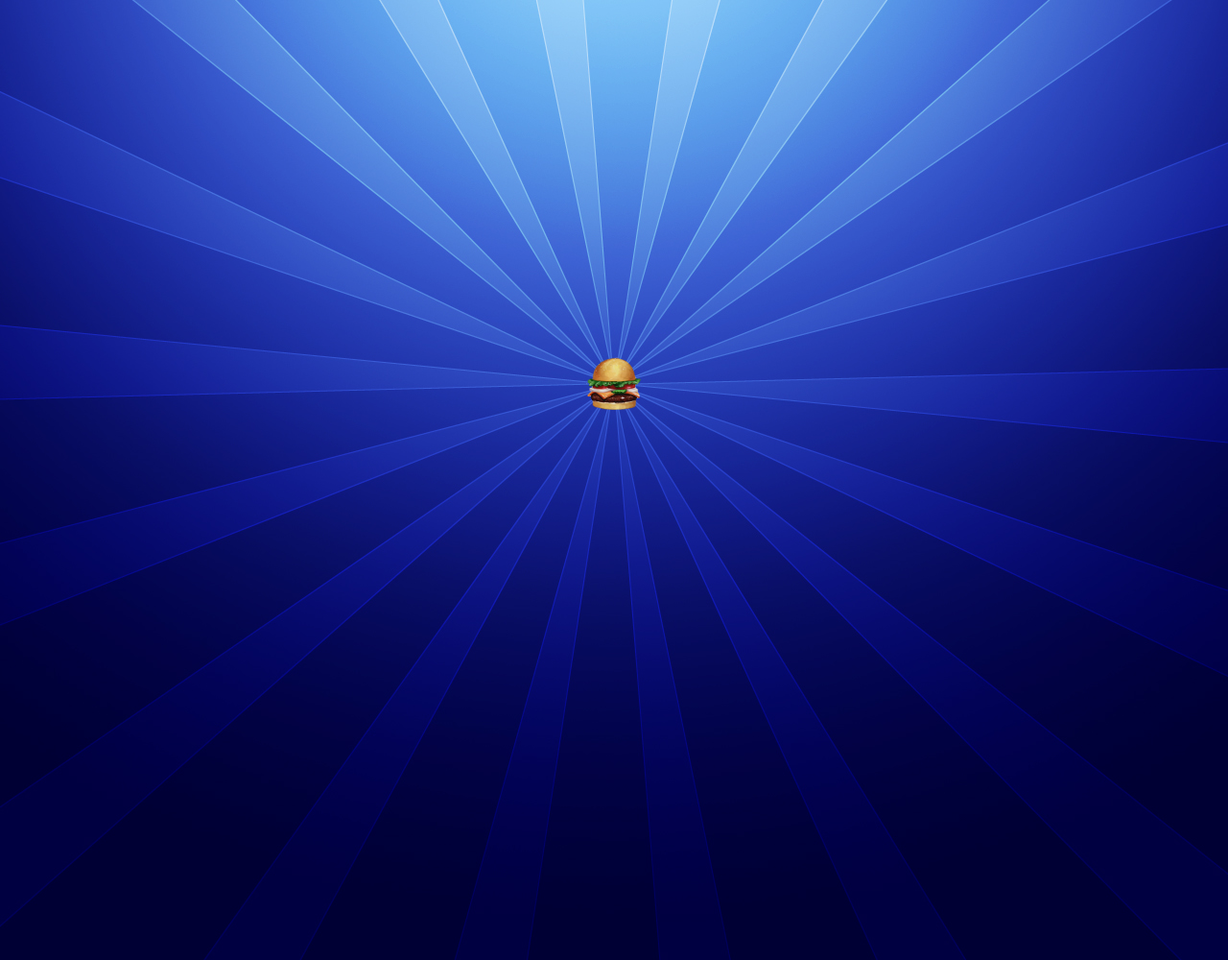
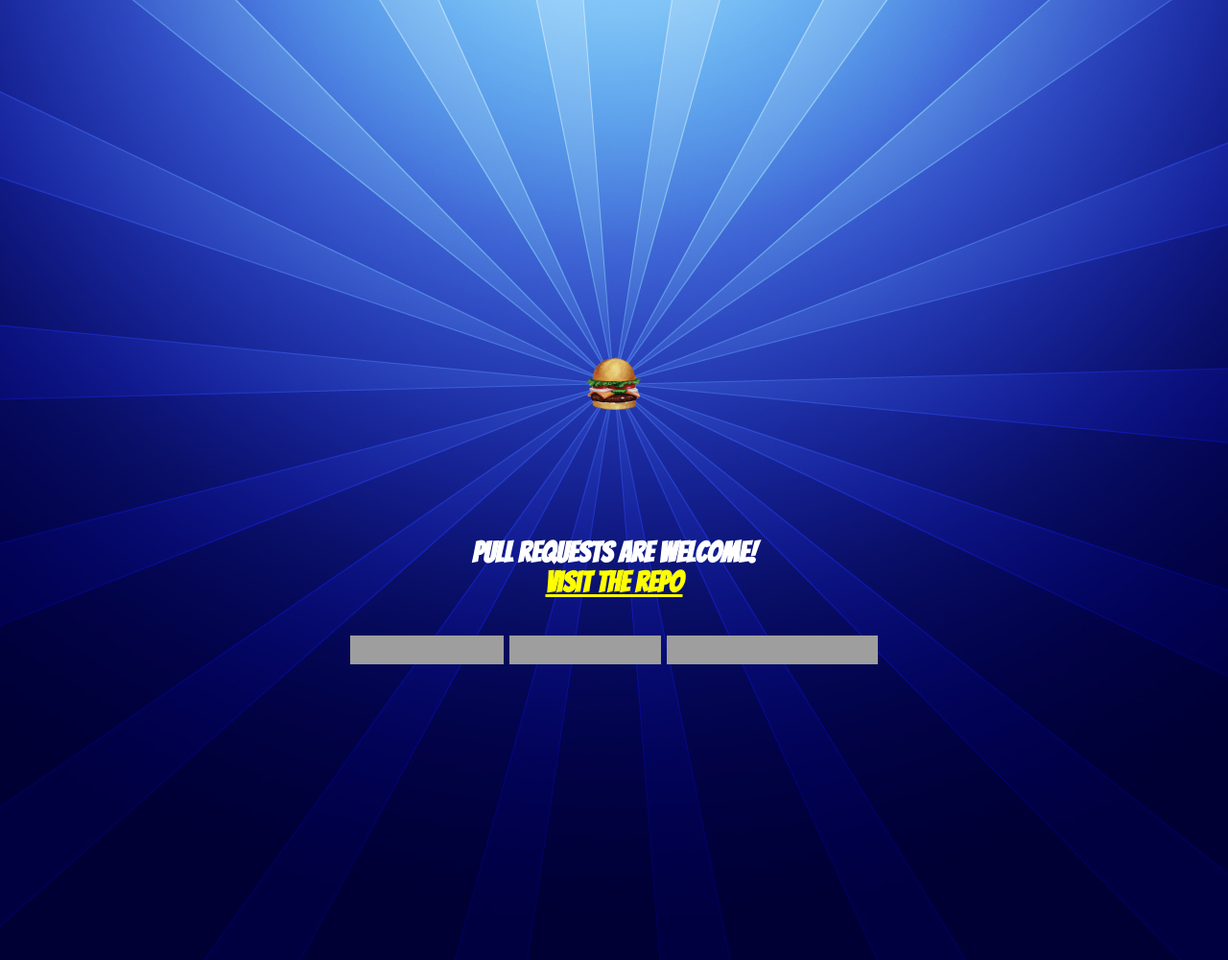
Before and after one commit to ChristianStain/Velocity_KrabbyPatty, a plain HTML site: page index.html in a window 1280 px wide. Shown: the top 1000 px of the page at 96% size. Drawn offline with Linux system fonts and the light colour scheme; grey boxes are pictures that could not be loaded.

Commit message:
Update index

```diff
--- a/index.html
+++ b/index.html
@@ -2,20 +2,30 @@
     <html lang="en">
     <head>
         <meta charset="utf-8">
-        <title>Taller VelocityJs</title>
+        <meta name="author" content="ChristianStain">
+        <title>Krabby Patty!</title>
+        <link rel="shortcut icon" href="img/burger.ico"/>
         <!-- styles -->
         <link href="css/mycss.css" rel="stylesheet">
         <!-- Scripts -->
         <script type="text/javascript" src="js/jquery-1.10.1.min.js"></script>
         <script type="text/javascript" src="js/velocity.min.js"></script>
-        <script type="text/javascript" src="js/velocity.ui.min.js"></script>
         <script type="text/javascript" src="js/myjs.js"></script>
     </head>
     <body>
-        <img class="centrar" src="img/bb.jpg"/>
+        <!--Background Burguer and Audio-->
+        <img class="centrar" id="background" src="img/bb.jpg"/>
         <img id = "burguer" class="centrar" src="img/Krabby_Patty.png"/>
-        <audio id="myAudio" autoplay>
-        <source src="img/kkaudio.mp3" type="audio/mp3">
-        </audio>
+        <audio id="myAudio" autoplay><source src="img/kkaudio.mp3" type="audio/mp3"></audio>
+
+        <!--Git buttons-->
+        <footer>
+            <center>
+                <h4>Pull requests are welcome!<br/><a href="https://github.com/christianstain/Velocity_KrabbyPatty" target="_blank">Visit the repo</a></h4>
+                <iframe src="https://ghbtns.com/github-btn.html?user=christianstain&repo=Velocity_KrabbyPatty&type=watch&count=true&size=large&v=2" frameborder="0" scrolling="0" width="160px" height="30px"></iframe>
+                <iframe src="https://ghbtns.com/github-btn.html?user=christianstain&repo=Velocity_KrabbyPatty&type=fork&count=true&size=large" frameborder="0" scrolling="0" width="158px" height="30px"></iframe>
+                <iframe src="https://ghbtns.com/github-btn.html?user=christianstain&type=follow&count=true&size=large" frameborder="0" scrolling="0" width="220px" height="30px"></iframe>
+            </center>
+        </footer>
     </body>
     </html>
```
